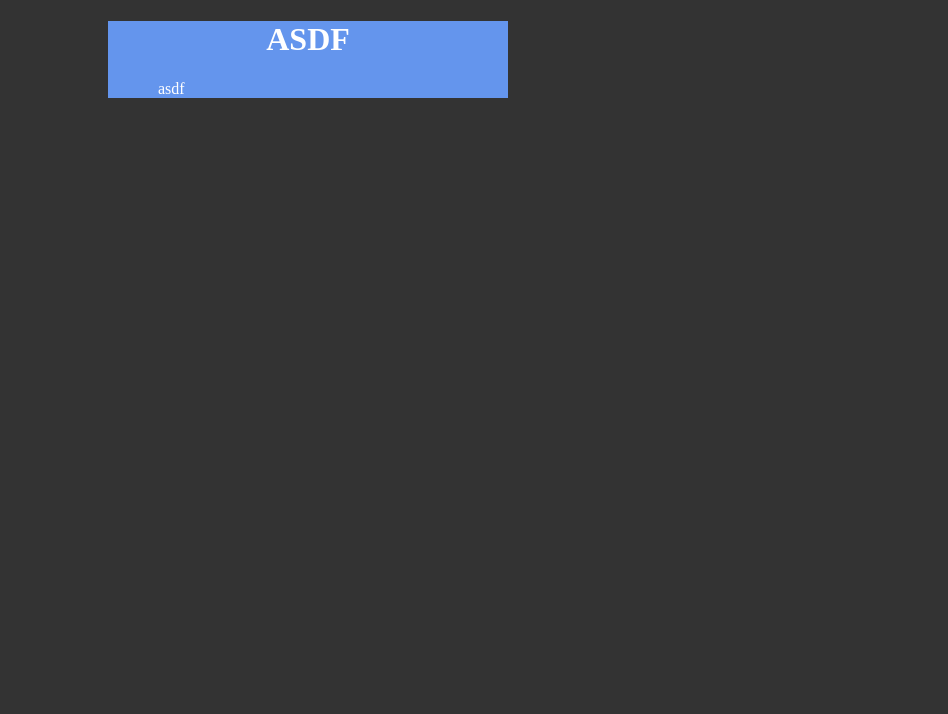
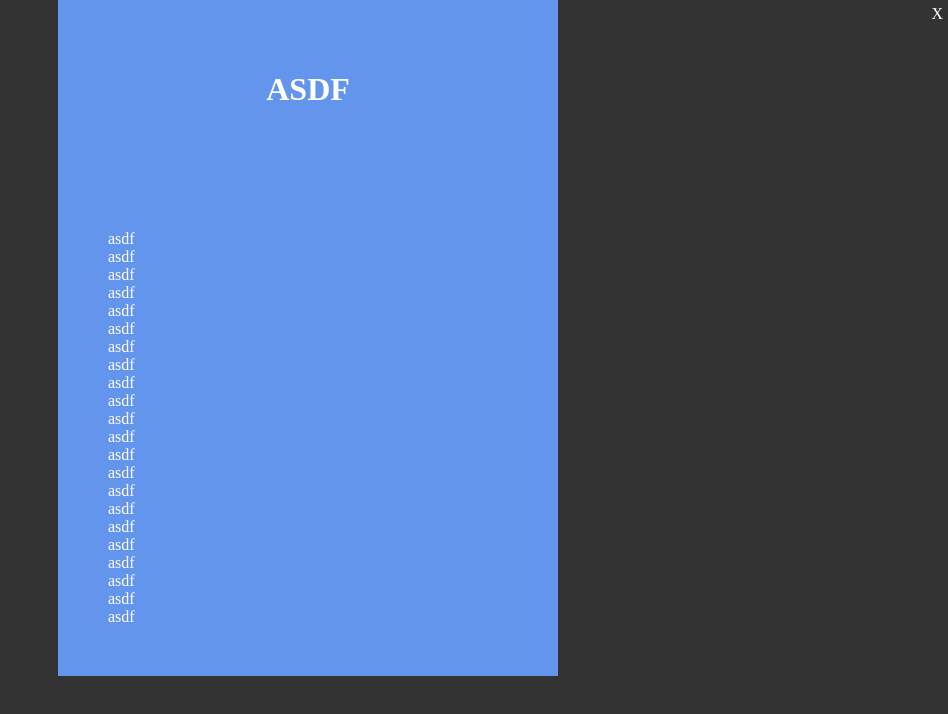
Before and after one commit to webplatformz/css-workshop, a plain HTML site: page index.html in a window 1280 px wide. Shown: the whole page, without its empty margins (332-1280 px from the left). Drawn offline with Linux system fonts and the light colour scheme.

Commit message:
positions and z-index

```diff
--- a/index.html
+++ b/index.html
@@ -8,7 +8,31 @@
 <body>
     <div>
         <h1>ASDF</h1>
-        <span>asdf</span>
+        <span>X</span>
+    </div>
+    <div>
+        asdf<br>
+        asdf<br>
+        asdf<br>
+        asdf<br>
+        asdf<br>
+        asdf<br>
+        asdf<br>
+        asdf<br>
+        asdf<br>
+        asdf<br>
+        asdf<br>
+        asdf<br>
+        asdf<br>
+        asdf<br>
+        asdf<br>
+        asdf<br>
+        asdf<br>
+        asdf<br>
+        asdf<br>
+        asdf<br>
+        asdf<br>
+        asdf<br>
     </div>
     <script src="app.js"></script>
 </body>
--- a/main.css
+++ b/main.css
@@ -10,7 +10,9 @@ html, body {
 }
 
 div {
+    position: relative;
     margin: 0 auto;
+    padding: 50px;
     color: #FFF;
     width: 400px;
     background-color: cornflowerblue;
@@ -21,5 +23,8 @@ div h1 {
 }
 
 div span {
-    margin: 50px;
+    position: fixed;
+    z-index: 1;
+    top: 5px;
+    right: 5px;
 }
```
